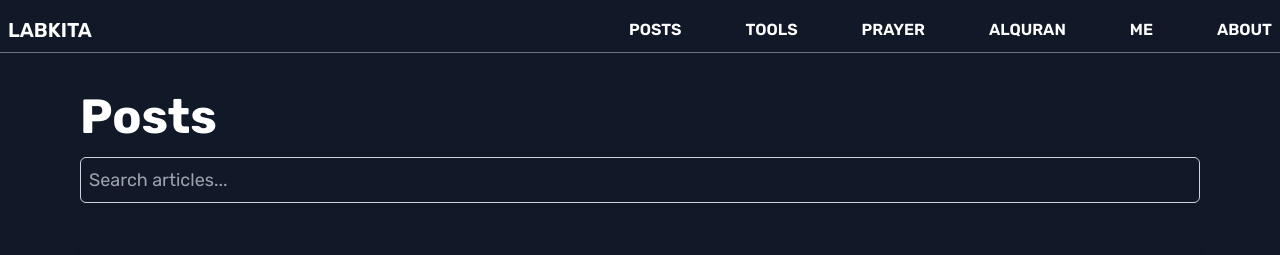
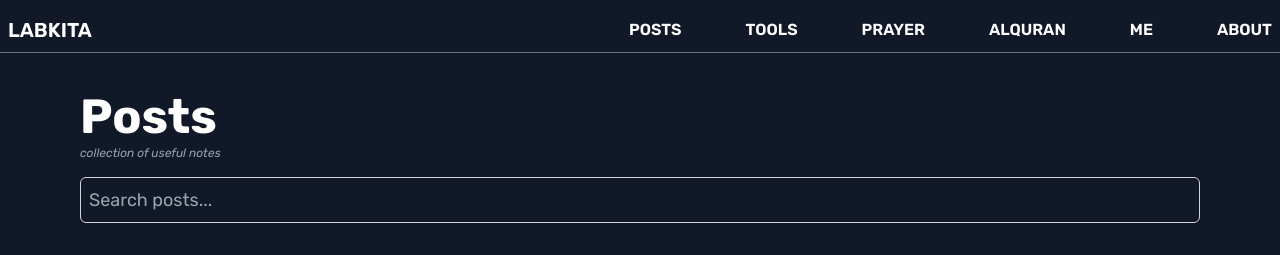
Before and after one commit to jhonoryza/nuxt-blog, a Nuxt app: page /posts in a window 1280 px wide. Shown: the top 255 px of the page. Built offline with nearby package versions, Linux system fonts and the light colour scheme; no server answers; a web font is replaced by a local one; what vue-markdown-shiki would draw is missing.

Commit message:
improve source

```diff
--- a/pages/alquran/index.vue
+++ b/pages/alquran/index.vue
@@ -15,5 +15,8 @@ useHead(() => ({
 }))
 </script>
 <template>
+    <a href="https://quran.kemenag.go.id" target="_blank">
+      <p class="mb-8 text-xs px-6 hover:text-blue-300 text-gray-400">source: kemenag</p>
+    </a>
     <Surah />
 </template>
--- a/pages/posts/index.vue
+++ b/pages/posts/index.vue
@@ -107,10 +107,11 @@ const gotoDetail = (slug) => {
 <template>
   <div class="mx-auto max-w-6xl text-base sm:text-lg px-4">
     <h1 class="text-4xl sm:text-5xl font-bold">Posts</h1>
+    <p class="text-xs italic mt-1 text-gray-400">collection of useful notes</p>
     <div class="mt-4 flex">
       <input
           type="text"
-          placeholder="Search articles..."
+          placeholder="Search posts..."
           class="w-full p-2 border border-gray-300 rounded-md bg-gray-900 focus:outline-none focus:ring-0"
           v-model="searchQuery"
           @keyup.esc="searchQuery = ''; searchArticles();"
--- a/pages/prayers/index.vue
+++ b/pages/prayers/index.vue
@@ -16,7 +16,11 @@ useHead(() => ({
 </script>
 
 <template>
-  <div>
-    <Prayer />
-  </div>
+  <Prayer />
+  <a href="https://github.com/hablullah/go-prayer" target="_blank">
+    <p class="mt-8 text-xs px-6 hover:text-blue-300 text-gray-400">source: prayer</p>
+  </a>
+  <a href="https://github.com/hablullah/go-hijri" target="_blank">
+    <p class="text-xs px-6 hover:text-blue-300 text-gray-400">source: hijriah calendar</p>
+  </a>
 </template>
--- a/pages/tools/index.vue
+++ b/pages/tools/index.vue
@@ -102,6 +102,7 @@ const debouncedSortTools = debounce(sortTools, 300);
 <template>
     <div class="mx-auto max-w-6xl   text-base sm:text-lg px-4">
     <h1 class="text-4xl sm:text-5xl font-bold">Tools</h1>
+    <p class="text-xs italic mt-1 text-gray-400">collection of useful tools</p>
     <div class="mt-4 flex">
         <input
             type="text"
```
